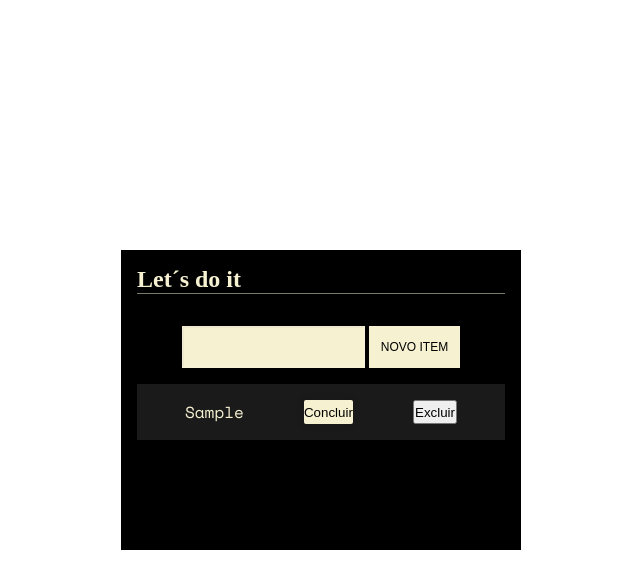
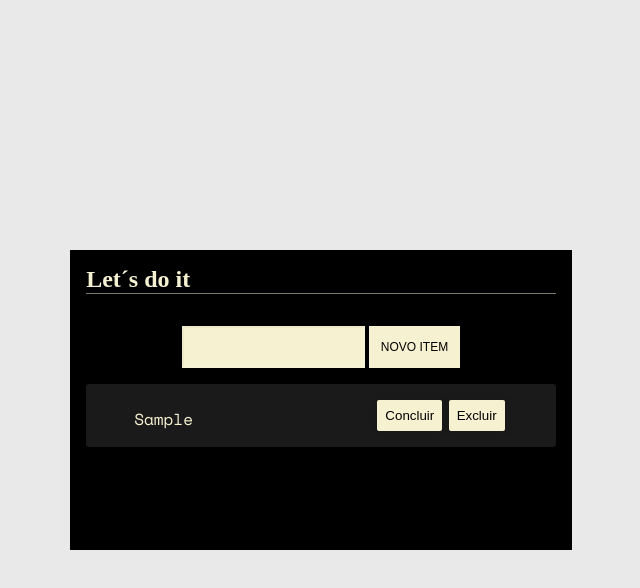
Before and after one commit to devramoss/Let-s-do-it, a plain HTML site: page index.html in a window 1280 px wide. Both pictures are taken after typing "Sample" into the empty fields and a click on the button "NOVO ITEM". Shown: the whole page, without its empty margins (319-959 px from the left). Drawn offline with nearby package versions, Linux system fonts and the light colour scheme; a web font is replaced by a local one.

Commit message:
upgrades

```diff
--- /dev/null
+++ b/componentes/deleteTask.js
@@ -0,0 +1,20 @@
+const DeleteButton = () => {
+    const deleteButton = document.createElement('button');
+
+    deleteButton.classList.add('delete-button');
+
+    deleteButton.innerText = 'Excluir';
+    deleteButton.addEventListener('click', deleteTask);
+
+    return deleteButton;
+}
+
+const deleteTask = (evento) => {
+    const deleteButton = evento.target;
+    const finishedTask = deleteButton.parentElement;
+
+    finishedTask.remove();
+    return deleteButton;
+}
+
+export default DeleteButton;
--- /dev/null
+++ b/componentes/finishTask.js
@@ -0,0 +1,16 @@
+const FinishButton = () => {
+    const finishButton = document.createElement('button');
+    finishButton.classList.add('check-button');
+    finishButton.innerText = 'Concluir';
+
+    finishButton.addEventListener('click', finishTask)
+    return finishButton;
+}
+
+const finishTask = (evento) =>{
+    const finishButton = evento.target;
+    const finishedTask = finishButton.parentElement;
+    finishedTask.classList.toggle('done')
+}
+
+export default FinishButton;
--- a/index.html
+++ b/index.html
@@ -1,14 +1,18 @@
 <!DOCTYPE html>
 <html lang="pt-br">
+
 <head>
     <meta charset="UTF-8">
     <meta http-equiv="X-UA-Compatible" content="IE=edge">
     <meta name="viewport" content="width=device-width, initial-scale=1.0">
     <link rel="stylesheet" href="./style.css">
-    <link rel="stylesheet" href="https://fonts.googleapis.com/css2?family=BioRhyme&amp;family=Space+Mono&amp;display=swap">
+    <link rel="stylesheet"
+        href="https://fonts.googleapis.com/css2?family=BioRhyme&amp;family=Space+Mono&amp;display=swap">
     <link rel="stylesheet" href="https://fonts.googleapis.com/icon?family=Material+Icons">
+    <link rel="shortcut icon" href="./imagens/favicon.ico" type="image/x-icon">
     <title>Let´s do it</title>
 </head>
+
 <body>
     <div class="app">
         <div class="todo-list">
@@ -20,6 +24,7 @@
             <ul class="list" data-list> </ul>
         </div>
     </div>
-    <script src="./listaDeTarefas.js"></script>
+    <script type="module" src="./main.js"></script>
 </body>
+
 </html>
--- a/listaDeTarefas.js
+++ /dev/null
@@ -1,53 +0,0 @@
-(() => {const createTask = (evento) => {
-     evento.preventDefault();
-
-     const list = document.querySelector('[data-list]');
-     const input = document.querySelector('[data-form-input]');
-     const valor = input.value;
-     const task = document.createElement('li');
-     task.classList.add('task');
-
-     const content = `<p class="content">${valor}</p>`;
-
-     task.innerHTML = content;
-     list.appendChild(task);
-     task.appendChild(FinishButton());
-     task.appendChild(DeleteButton());
-     input.value = "" ;
-}
-
-const newTask = document.querySelector('[data-form-button]');
-newTask.addEventListener('click', createTask);
-
-const FinishButton = () => {
-     const finishButton = document.createElement('button');
-     finishButton.classList.add('check-button');
-     finishButton.innerText = 'Concluir';
-
-     finishButton.addEventListener('click', finishTask)
-     return finishButton;
-}
-
-const finishTask = (evento) =>{
-     const finishButton = evento.target;
-     const finishedTask = finishButton.parentElement;
-     finishedTask.classList.toggle('done')
-}
-
-const DeleteButton = () => {
-     const deleteButton = document.createElement('button');
-
-     deleteButton.innerText = 'Excluir';
-     deleteButton.addEventListener('click', deleteTask)
-
-     return deleteButton;
-}
-
-const deleteTask = (evento) => {
-     const deleteButton = evento.target;
-     const finishedTask = deleteButton.parentElement;
-
-     finishedTask.remove();
-     return deleteButton;
-}
-})();
--- /dev/null
+++ b/main.js
@@ -0,0 +1,27 @@
+import FinishButton from './componentes/finishTask.js';
+import DeleteButton from './componentes/deleteTask.js';
+
+const createTask = (evento) => {
+     evento.preventDefault();
+
+     const list = document.querySelector('[data-list]');
+     const input = document.querySelector('[data-form-input]');
+     const valor = input.value;
+     const flex = document.createElement('div');
+     const task = document.createElement('li');
+
+     task.classList.add('task');
+
+     const content = `<p class="content">${valor}</p>`;
+
+     task.innerHTML = content;
+     list.appendChild(task);
+     task.appendChild(flex);
+
+     task.appendChild(FinishButton());
+     task.appendChild(DeleteButton());
+     input.value = "";
+
+}
+const newTask = document.querySelector('[data-form-button]');
+newTask.addEventListener('click', createTask);
--- a/style.css
+++ b/style.css
@@ -2,6 +2,10 @@
     margin: 0;
     padding: 0;
     box-sizing: border-box;
+}
+
+body{
+    background-color: rgb(233, 233, 233);
 }
 
 .app {
@@ -68,19 +72,32 @@
 .task {
     background-color: rgba(255, 255, 255, 0.1);
     color: #F6F1D1;
+    max-width: 600px;
     display: flex;
     justify-content: space-between;
+    align-items: flex-end;
     margin-bottom: 0.5rem;
     padding: 1rem 3rem;
+    border-radius: 0.2rem;
 }
 
 .check-button, .delete-button {
     background-color: #F6F1D1;
     border: none;
+    margin: 0 0.2rem;
+    padding: 0.5rem;
     box-shadow: 0 0 8px rgba(0, 0, 0, 0.1);
     outline: none;
     border-radius: 2px;
     cursor: pointer;
+}
+
+.check-button:hover{
+    background-color: rgb(120, 204, 35);
+}
+
+.delete-button:hover{
+    background-color: rgb(255, 37, 37);
 }
 
 .task.done .check-button {
@@ -104,3 +121,12 @@
 .task.done .content {
     text-decoration: line-through;
 }
+
+.content{
+    word-break: break-word;
+    width: 15rem;
+}
+
+.content,.flex{
+    display:inline-block ;
+}
```
Also changed, not shown: imagens/favicon.ico (added).
